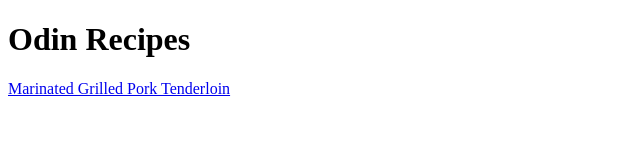
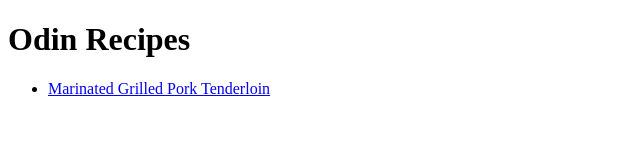
Before and after one commit to basil-onyayo/odin-recipes, a plain HTML site: page index.html in a window 1280 px wide. Shown: the whole page, without its empty margins (0-640 px from the left). Drawn offline with Linux system fonts and the light colour scheme.

Commit message:
Add unordered list to contain links to recipe pages

```diff
--- a/index.html
+++ b/index.html
@@ -6,6 +6,8 @@
     </head>
     <body>
         <h1>Odin Recipes</h1>
-        <a href="./recipes/marinated-grilled-pork-tenderloin.html">Marinated Grilled Pork Tenderloin</a>
+        <ul>
+            <li><a href="./recipes/marinated-grilled-pork-tenderloin.html">Marinated Grilled Pork Tenderloin</a></li>
+        </ul>
     </body>
 </html>
```
